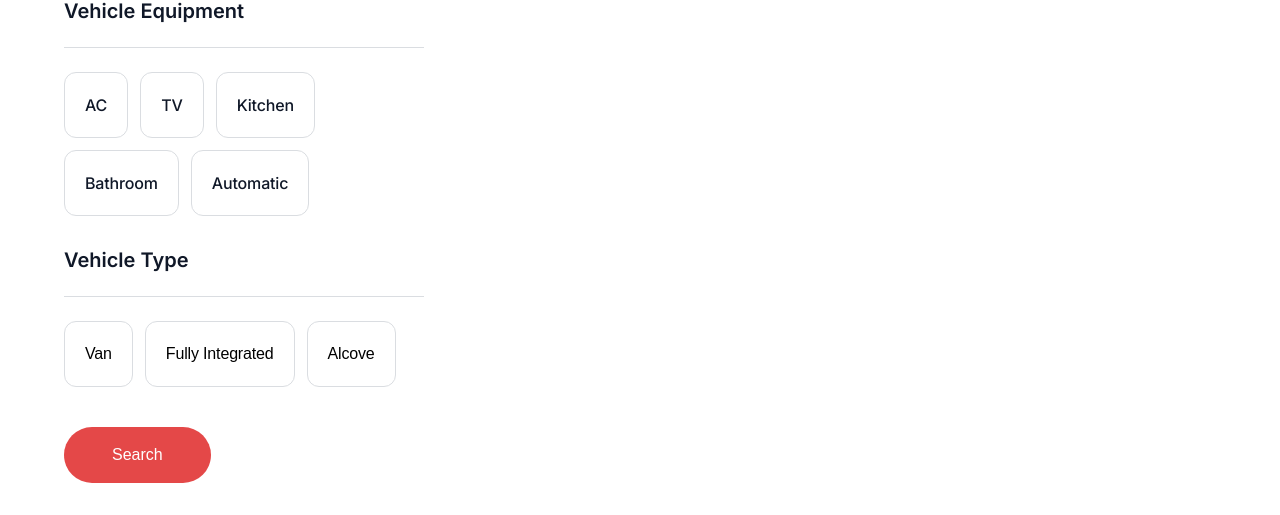
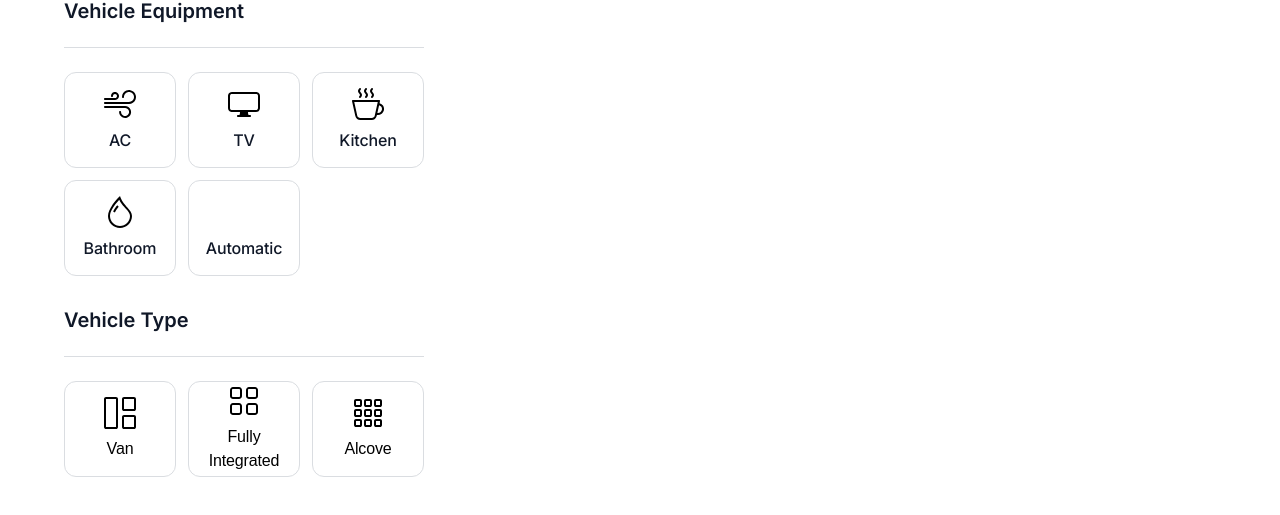
Before and after one commit to LytovchenkoOlenka/traveltrucks-webapp-frontend, a React (Vite) app: page /catalog in a window 1280 px wide. Shown: the part 303-818 px from the top of the page. Built offline with nearby package versions, Linux system fonts and the light colour scheme; no server answers.

Commit message:
added_icons

```diff
--- a/src/components/CamperCard/CamperCard.module.css
+++ b/src/components/CamperCard/CamperCard.module.css
@@ -108,7 +108,7 @@
   line-height: 1.5;
   color: var(--white);
   background-color: var(--button);
-  transition: background-color 800ms cubic-bezier(0.075, 0.82, 0.165, 1);
+  transition: background-color 500ms cubic-bezier(0.075, 0.82, 0.165, 1);
 }
 
 .button:hover {
--- a/src/components/CamperMainDetails/CamperMainDetails.module.css
+++ b/src/components/CamperMainDetails/CamperMainDetails.module.css
@@ -45,7 +45,7 @@
   width: 292px;
   height: 312px;
   cursor: pointer;
-  transition: transform 0.3s ease;
+  transition: transform 500ms cubic-bezier(0.075, 0.82, 0.165, 1);
 }
 
 .galleryItem:hover {
--- a/src/components/FeaturesList/FeaturesList.jsx
+++ b/src/components/FeaturesList/FeaturesList.jsx
@@ -1,7 +1,8 @@
 import css from "./FeaturesList.module.css";
+import sprite from "../../assets/icons.svg";
 
 export default function FeaturesList({ data }) {
-  const { AC, bathroom, kitchen, TV, radio, gas, transmission, engine } = data;
+  const { AC, bathroom, kitchen, TV, radio, transmission, engine } = data;
 
   const features = {
     AC: AC ? "AC" : null,
@@ -9,12 +10,24 @@ export default function FeaturesList({ data }) {
     kitchen: kitchen ? "Kitchen" : null,
     TV: TV ? "TV" : null,
     radio: radio ? "Radio" : null,
-    gas: gas ? "Gas" : null,
     automatic: transmission === "automatic" ? "Automatic" : null,
     manual: transmission === "manual" ? "Manual" : null,
     petrol: engine === "petrol" ? "Petrol" : null,
     diesel: engine === "diesel" ? "Diesel" : null,
     hybrid: engine === "hybrid" ? "Hybrid" : null,
+  };
+
+  const iconsMap = {
+    AC: "icon-ac",
+    Bathroom: "icon-bathroom",
+    Kitchen: "icon-kitchen",
+    TV: "icon-tv",
+    Radio: "icon-radio",
+    Automatic: "icon-transmission",
+    Manual: "icon-transmission",
+    Petrol: "icon-engine",
+    Diesel: "icon-engine",
+    Hybrid: "icon-engine",
   };
 
   const filteredFeatures = Object.values(features).filter((feature) => feature);
@@ -24,6 +37,9 @@ export default function FeaturesList({ data }) {
       <ul className={css.featuresList}>
         {filteredFeatures.map((feature) => (
           <li key={feature} className={css.featuresItem}>
+            <svg className={css.icon} width="20" height="20">
+              <use href={`${sprite}#${iconsMap[feature]}`} />
+            </svg>
             <p className={css.featureText}>{feature}</p>
           </li>
         ))}
--- a/src/components/FeaturesList/FeaturesList.module.css
+++ b/src/components/FeaturesList/FeaturesList.module.css
@@ -5,6 +5,8 @@
 }
 
 .featuresItem {
+  display: flex;
+  gap: 8px;
   border-radius: 100px;
   padding: 12px 18px;
   width: max-content;
--- a/src/components/FiltersPanel/FiltersPanel.jsx
+++ b/src/components/FiltersPanel/FiltersPanel.jsx
@@ -6,12 +6,24 @@ import {
   changeVehicleEquipment,
   changeVehicleType,
 } from "../../redux/filters/slice";
+import sprite from "../../assets/icons.svg";
 
 import { selectFilters } from "../../redux/filters/selectors";
 import clsx from "clsx";
 
 const getActiveClass = (isSelected) => {
   return clsx(css.checkFilter, isSelected && css.active);
+};
+
+const iconsMap = {
+  AC: "icon-ac",
+  TV: "icon-tv",
+  Kitchen: "icon-kitchen",
+  Bathroom: "icon-bathroom",
+  Automatic: "icon-automatic",
+  Van: "icon-van",
+  "Fully Integrated": "icon-fully",
+  Alcove: "icon-alcove",
 };
 
 export default function FiltersPanel() {
@@ -65,6 +77,9 @@ export default function FiltersPanel() {
                     checked={localEquipment.includes(equipment)}
                     onChange={handleEquipmentChange}
                   />
+                  <svg className={css.icon}>
+                    <use href={`${sprite}#${iconsMap[equipment]}`} />
+                  </svg>
                   {equipment}
                 </label>
               )
@@ -85,12 +100,16 @@ export default function FiltersPanel() {
                 className={getActiveClass(localType === type)}
                 onClick={() => handleTypeChange(type)}
               >
+                <svg className={css.icon}>
+                  <use href={`${sprite}#${iconsMap[type]}`} />
+                </svg>
                 {type}
               </button>
             ))}
           </div>
         </div>
       </div>
+
       <button className="button" type="button" onClick={handleSearch}>
         Search
       </button>
--- a/src/components/FiltersPanel/FiltersPanel.module.css
+++ b/src/components/FiltersPanel/FiltersPanel.module.css
@@ -32,11 +32,18 @@
 }
 
 .checkFilter {
+  box-sizing: border-box;
+  display: flex;
+  flex-direction: column;
+  gap: 8px;
+  width: 112px;
+  height: 96px;
+  justify-content: center;
+  align-items: center;
   border: 1px solid var(--light-gray);
   border-radius: 12px;
-  padding: 20px 20px;
-  /* padding: 16px 40px;  */
   background-color: transparent;
+  /* padding: 0; */
 
   font-weight: 500;
   font-size: 16px;
@@ -45,7 +52,7 @@
   text-align: center;
   cursor: pointer;
 
-  transition: 0.3s ease;
+  transition: border 500ms cubic-bezier(0.075, 0.82, 0.165, 1);
 }
 
 .filterGroup input {
@@ -57,3 +64,8 @@
 .checkFilter:hover {
   border: 1px solid var(--button-hover);
 }
+
+.icon {
+  width: 32px;
+  height: 32px;
+}
--- a/src/index.css
+++ b/src/index.css
@@ -87,7 +87,7 @@ img {
   line-height: 1.5;
   color: var(--white);
   background-color: var(--button);
-  transition: background-color 800ms cubic-bezier(0.075, 0.82, 0.165, 1);
+  transition: background-color 500ms cubic-bezier(0.075, 0.82, 0.165, 1);
 }
 
 .button:hover {
--- a/src/pages/HomePage/HomePage.module.css
+++ b/src/pages/HomePage/HomePage.module.css
@@ -45,7 +45,7 @@
   line-height: 1.5;
   color: var(--white);
   background-color: var(--button);
-  transition: background-color 800ms cubic-bezier(0.075, 0.82, 0.165, 1);
+  transition: background-color 500ms cubic-bezier(0.075, 0.82, 0.165, 1);
 }
 
 .button:hover {
```
Also changed, not shown: src/assets/icons.svg (added).
